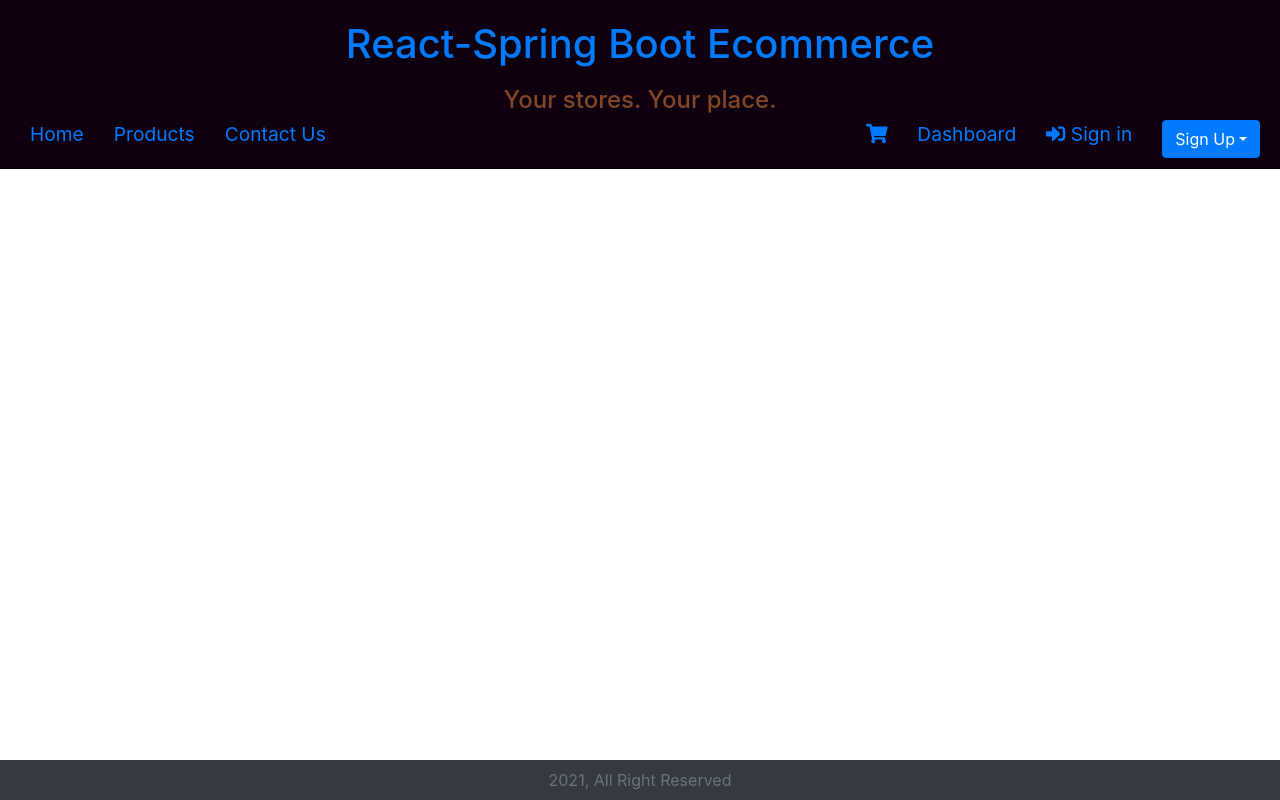
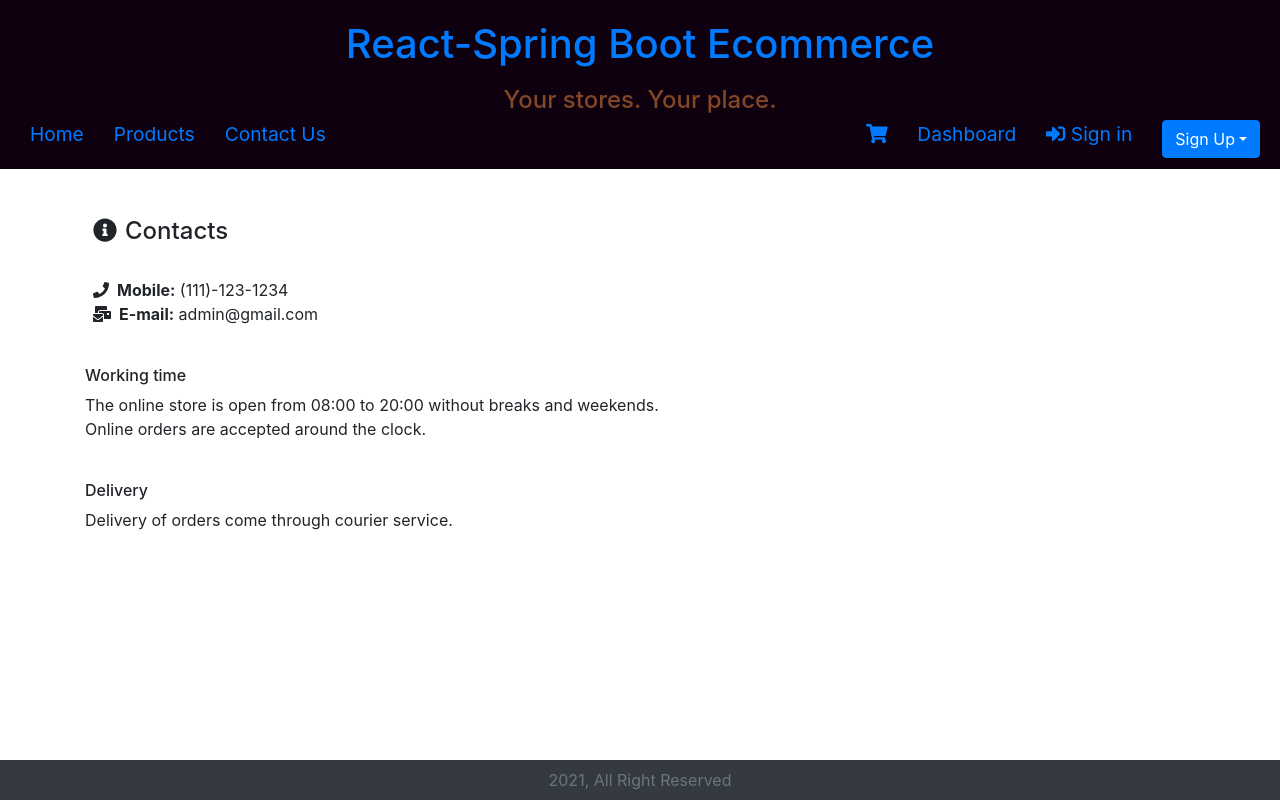
Before and after one commit to mesaykk/React-SpringBoot-Online-Shopping-FrontEnd, a React (Create React App) app: page /contactus in a window 1280 px wide. Built offline with nearby package versions, Linux system fonts and the light colour scheme.

Commit message:
Contact Us

```diff
--- /dev/null
+++ b/src/components/ContactUs/ContactUs.js
@@ -0,0 +1,23 @@
+import React from 'react';
+import {faInfoCircle, faMailBulk, faPhone} from "@fortawesome/free-solid-svg-icons";
+import {FontAwesomeIcon} from "@fortawesome/react-fontawesome";
+
+const ContactUs = (props) => {
+
+  return (
+    <div className="container mt-5">
+        <h4><FontAwesomeIcon className="ml-2 mr-2" icon={faInfoCircle}/>Contacts</h4>
+        <br/>
+        <p><b><FontAwesomeIcon className="ml-2 mr-2" icon={faPhone}/>Mobile:</b> (111)-123-1234<br/>
+            <b><FontAwesomeIcon className="ml-2 mr-2" icon={faMailBulk}/>E-mail:</b> admin@gmail.com</p>
+        <br/>
+        <h6>Working time</h6>
+        <p>The online store is open from 08:00 to 20:00 without breaks and weekends. <br/>
+            Online orders are accepted around the clock.</p>
+        <br/>
+        <h6>Delivery</h6>
+        <p>Delivery of orders come through courier service.</p>
+    </div>
+  );
+};
+export default ContactUs;
--- a/src/components/Dashboard/Dashboard.js
+++ b/src/components/Dashboard/Dashboard.js
@@ -8,6 +8,7 @@ import Users from './UserList';
 import ProductList from './ProductList';
 import Dashboard_Buyer from './Dashboard_Buyer';
 import Dashboard_Seller from './Dashboard_Seller';
+import AddProductCategory from './AddProductCategory'
 
 
 
--- a/src/components/Footer/ContactUs.js
+++ /dev/null
@@ -1,20 +0,0 @@
-import { Container, Navbar, Col } from "react-bootstrap";
-import { Link } from "react-router-dom";
-
-const ContactUs = (props) => {
-  let fullYear = new Date().getFullYear();
-  return (
-    <div className="ContactUs">
-      {/* <ul className="address" style={{ listStyle: "none" }}>
-        <li>
-          1234k Avenue, 4th block, New York City.
-        </li>
-        <li>
-          <Link to="mailto:info@example.com">info@example.com</Link>
-        </li>
-        <li>+1234 567 567</li>
-      </ul> */}
-    </div>
-  );
-};
-export default ContactUs;
--- a/src/components/Footer/Footer.js
+++ b/src/components/Footer/Footer.js
@@ -1,13 +1,12 @@
 import { Container, Navbar, Col } from "react-bootstrap";
 import { Link } from "react-router-dom";
-import ContactUs from "./ContactUs";
+import ContactUs from "../ContactUs/ContactUs";
 
 const Footer = (props) => {
   let fullYear = new Date().getFullYear();
   return (
     <div className="Footer">
       <Navbar fixed="bottom" bg="dark" variant="dark">
-        <ContactUs />
 
         <Col lg={12} className="text-center text-muted">
           <div>{fullYear}, All Right Reserved </div>
--- a/src/components/Navigation/Navigation.js
+++ b/src/components/Navigation/Navigation.js
@@ -2,6 +2,7 @@
 import { Link, Route, Switch } from 'react-router-dom';
 import Home from '../Home/Home';
 import Products from '../Products/Products';
+import ContactUS from '../ContactUs/ContactUs'
 import Cart from '../Cart/Cart';
 import { FontAwesomeIcon } from '@fortawesome/react-fontawesome';
 import { faHome, faShoppingCart, faSignInAlt, faSignOutAlt, faUser, faUserPlus } from "@fortawesome/free-solid-svg-icons";
@@ -26,6 +27,9 @@ const Navigation = () => {
           <li style={{ textAlign: 'center' }}>
             <Link to="/products"  >Products</Link></li>
 
+          <li style={{ textAlign: 'center' }}>
+            <Link to="/contactus"  >Contact Us</Link></li>
+
           <li style={{ float: 'right' }}>
 
             <DropdownButton id="dropdown-basic-button" title="Sign Up">
@@ -47,9 +51,6 @@ const Navigation = () => {
             <li style={{ float: 'right' }}>
             <Link to="/cart"  ><FontAwesomeIcon icon={faShoppingCart} /></Link> </li>
 
-          <li>
-            <Link to="/footer" >Contact Us</Link> </li>
-
 
         </ul>
       </nav>
@@ -57,6 +58,7 @@ const Navigation = () => {
       <Switch>
         <Route path="/home" component={Home}></Route>
         <Route path="/products" component={Products}></Route>
+        <Route path="/contactus" component={ContactUS}></Route>
         <Route path="/cart" component={Cart}></Route>
         <Route path="/footer" component={Footer}></Route>
         <Route path="/signin" component={Login}></Route>
--- a/src/components/Register/RegisterSeller.js
+++ b/src/components/Register/RegisterSeller.js
@@ -2,7 +2,7 @@
 import { Form, Button } from 'react-bootstrap';
 import { faUserPlus } from "@fortawesome/free-solid-svg-icons";
 import { FontAwesomeIcon } from '@fortawesome/react-fontawesome';
-import React, {  useState } from 'react';
+import React, {  useState, useContext } from 'react';
 import './Register.css';
 import axios from 'axios';
 import {APIConfig} from '../../store/API-Config';
@@ -26,7 +26,7 @@ const RegisterSeller = () => {
 
 
 
-     const userData = { firstName:firstName, lastName:lastName, email: email, password:password,role:role};
+    const userData = { firstName:firstName, lastName:lastName, email: email, password:password,role:role};
 
 
 
```
